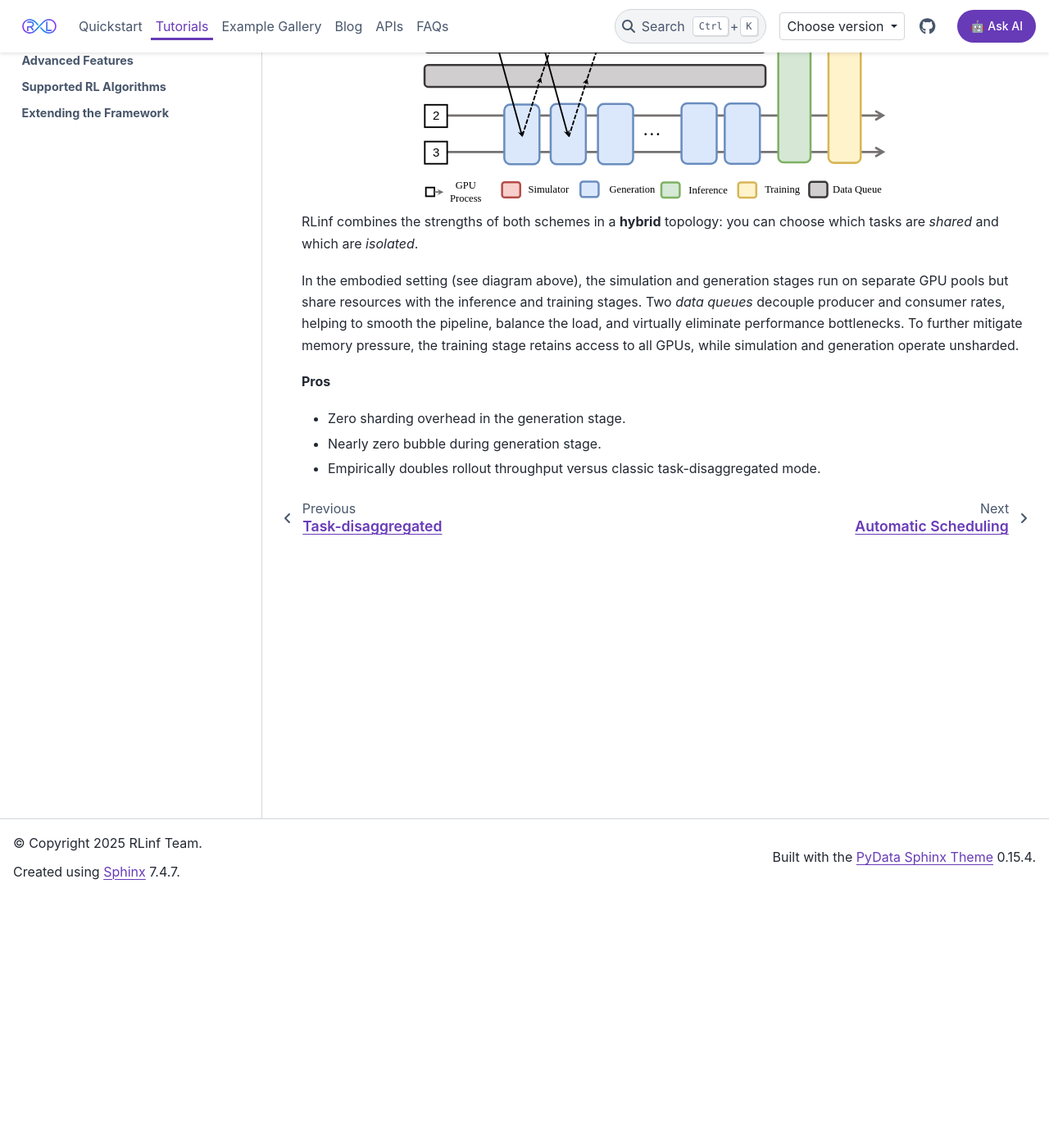
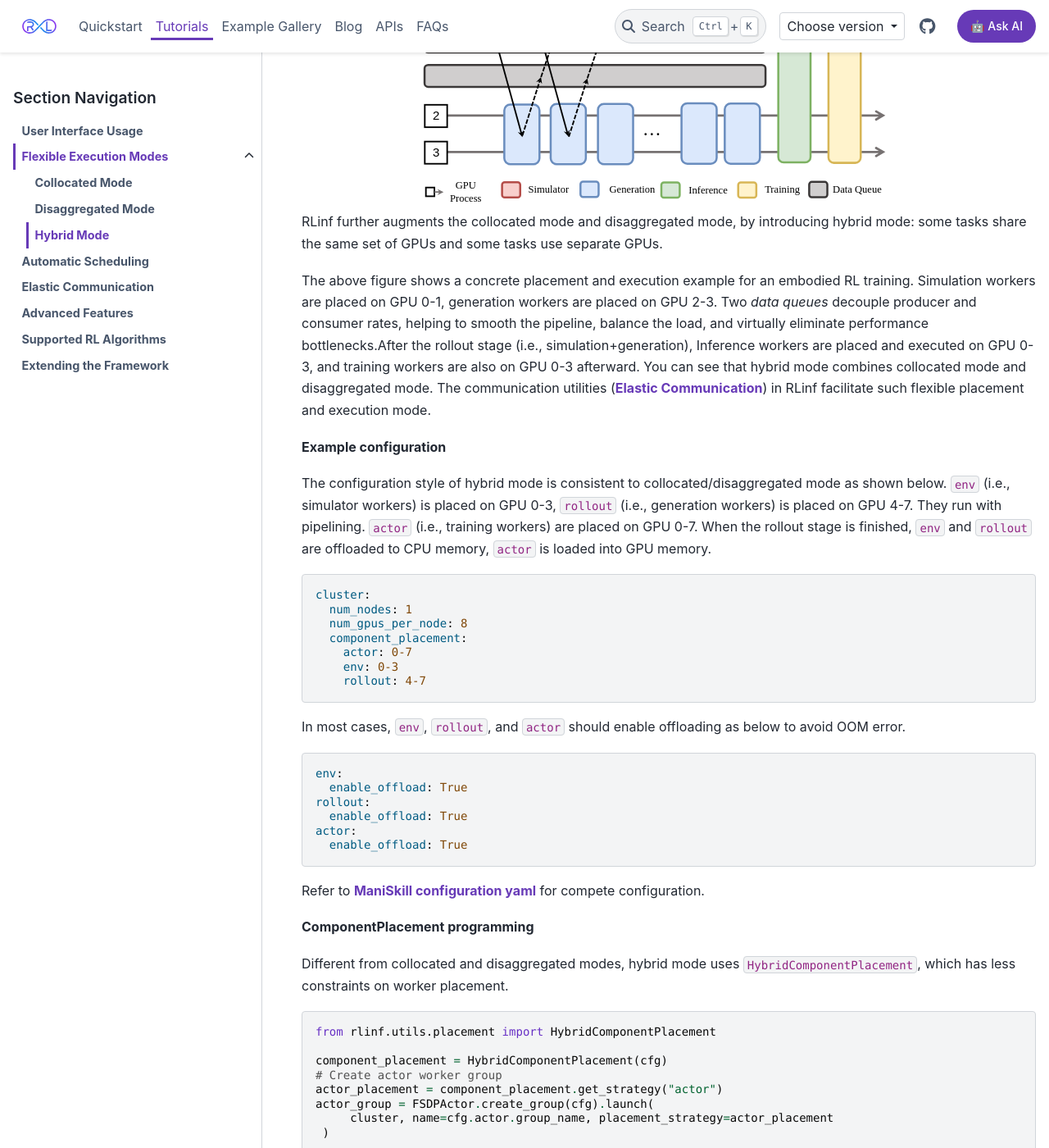
Before and after one commit to secretsites/RLinf, a Sphinx documentation site: the page built from docs/source/rst_source/tutorials/mode/hybrid.rst, in a window 1280 px wide and 1400 px high, scrolled down 308 px. Shown: the whole window at 82% size. Built offline with Sphinx 7.4.7 and the PyData theme 0.15.4, drawn with Linux system fonts in a browser that asks for light colours; some of the changed text lies outside the part shown.

Commit message:
docs: update flexible execution modes (#22)
* docs: update flexible execution modes

* docs: update flexible execution modes

Signed-off-by: QuanluZhang <zhangquanlu@infini-ai.com>

* docs: update minor

* docs: update doc pages of flexible execution modes

Signed-off-by: QuanluZhang <zhangquanlu@infini-ai.com>

* docs: update doc page of flexible execution modes

Signed-off-by: QuanluZhang <zhangquanlu@infini-ai.com>

* docs: update doc pages of flexible execution modes

Signed-off-by: QuanluZhang <zhangquanlu@infini-ai.com>

---------

Signed-off-by: QuanluZhang <zhangquanlu@infini-ai.com>
Co-authored-by: infini-ai <infini-ai@infini-aideAir.lan>
Co-authored-by: QuanluZhang <zhangquanlu@infini-ai.com>

```diff
--- a/docs/source/rst_source/tutorials/mode/hybrid.rst
+++ b/docs/source/rst_source/tutorials/mode/hybrid.rst
@@ -1,23 +1,57 @@
-Hybrid
-=================
+Hybrid Mode
+===========
 
 .. image:: ../../../_static/svg/hybrid.svg
    :width: 600px
    :align: center
    :class: hyb-img
 
-RLinf combines the strengths of both schemes in a **hybrid** topology:
-you can choose which tasks are *shared* and which are *isolated*.
+RLinf further augments the collocated mode and disaggregated mode, by introducing hybrid mode: some tasks share the same set of GPUs and some tasks use separate GPUs.
 
-In the embodied setting (see diagram above),
-the simulation and generation stages run on separate GPU pools but share resources with the inference and training stages.
-Two *data queues* decouple producer and consumer rates,
-helping to smooth the pipeline, balance the load, and virtually eliminate performance bottlenecks.
-To further mitigate memory pressure,
-the training stage retains access to all GPUs, while simulation and generation operate unsharded.
+The above figure shows a concrete placement and execution example for an embodied RL training.
+Simulation workers are placed on GPU 0-1, generation workers are placed on GPU 2-3. Two *data queues* decouple producer and consumer rates,
+helping to smooth the pipeline, balance the load, and virtually eliminate performance bottlenecks.After the rollout stage (i.e., simulation+generation), Inference workers are placed and executed on GPU 0-3, and training workers are also on GPU 0-3 afterward. You can see that hybrid mode combines collocated mode and disaggregated mode. The communication utilities (:doc:`../communication/index`) in RLinf facilitate such flexible placement and execution mode.
 
-**Pros**
+**Example configuration**
 
-* Zero sharding overhead in the generation stage.
-* Nearly zero bubble during generation stage.
-* Empirically doubles rollout throughput versus classic task-disaggregated mode.
+The configuration style of hybrid mode is consistent to collocated/disaggregated mode as shown below. `env` (i.e., simulator workers) is placed on GPU 0-3, `rollout` (i.e., generation workers) is placed on GPU 4-7. They run with pipelining. `actor` (i.e., training workers) are placed on GPU 0-7. When the rollout stage is finished, `env` and `rollout` are offloaded to CPU memory, `actor` is loaded into GPU memory.
+
+.. code:: yaml
+
+  cluster:
+    num_nodes: 1
+    num_gpus_per_node: 8
+    component_placement:
+      actor: 0-7
+      env: 0-3
+      rollout: 4-7
+
+In most cases, `env`, `rollout`, and `actor` should enable offloading as below to avoid OOM error.
+
+.. code:: yaml
+
+   env:
+     enable_offload: True
+   rollout:
+     enable_offload: True
+   actor:
+     enable_offload: True
+
+Refer to `ManiSkill configuration yaml <https://github.com/RLinf/RLinf/blob/main/examples/embodiment/config/maniskill_ppo_openvla.yaml>`_ for compete configuration.
+
+**ComponentPlacement programming**
+
+Different from collocated and disaggregated modes, hybrid mode uses `HybridComponentPlacement`, which has less constraints on worker placement.
+
+.. code:: python
+
+   from rlinf.utils.placement import HybridComponentPlacement
+
+   component_placement = HybridComponentPlacement(cfg)
+   # Create actor worker group
+   actor_placement = component_placement.get_strategy("actor")
+   actor_group = FSDPActor.create_group(cfg).launch(
+        cluster, name=cfg.actor.group_name, placement_strategy=actor_placement
+    )
+
+Refer to `training embodied agent <https://github.com/RLinf/RLinf/blob/main/examples/embodiment/train_embodied_agent.py>`_ for complete code.
```
Also changed, not shown: docs/source/rst_source/tutorials/mode/collocated.rst (added, +62 -0 lines), docs/source/rst_source/tutorials/mode/colocated.rst (deleted, +0 -20 lines), docs/source/rst_source/tutorials/mode/disaggregated.rst (+27 -9 lines), docs/source/rst_source/tutorials/mode/index.rst (+5 -8 lines).
